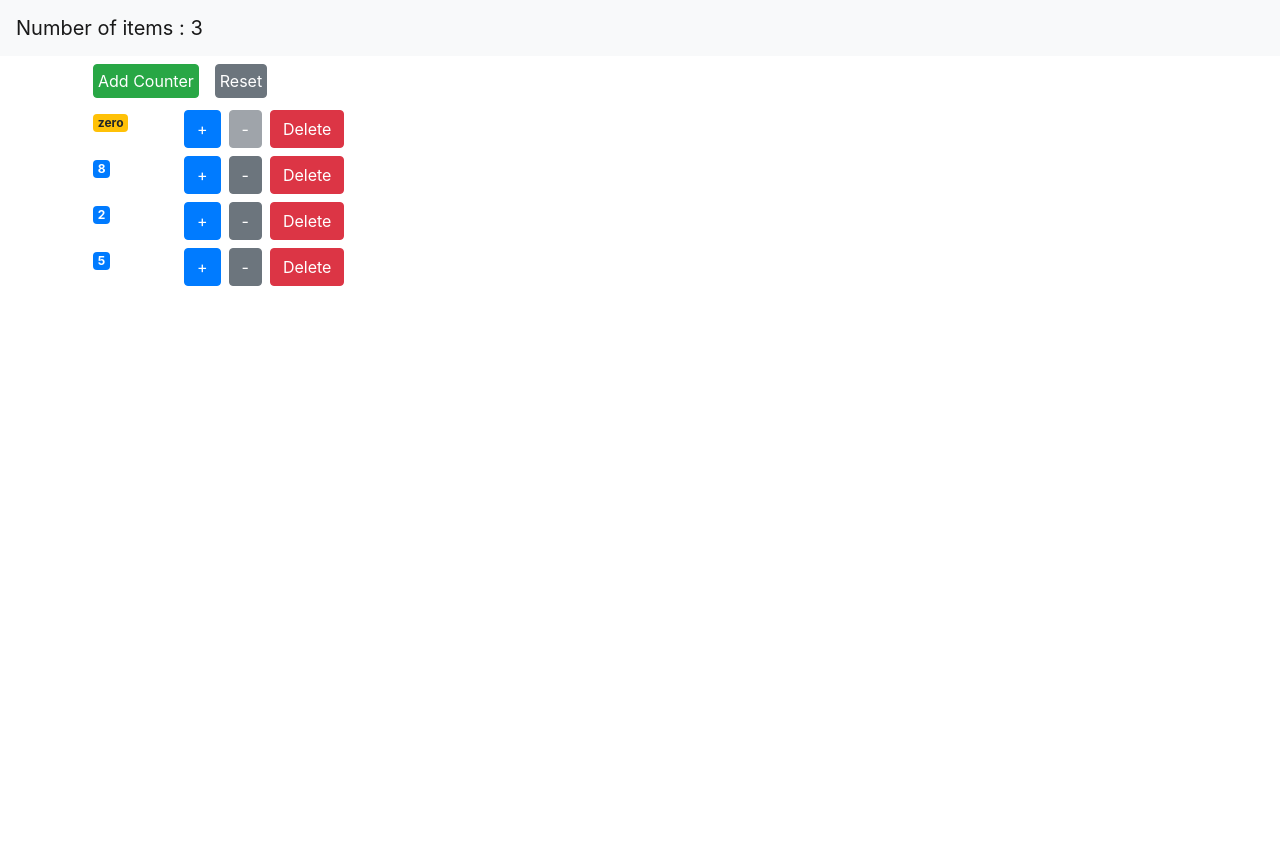
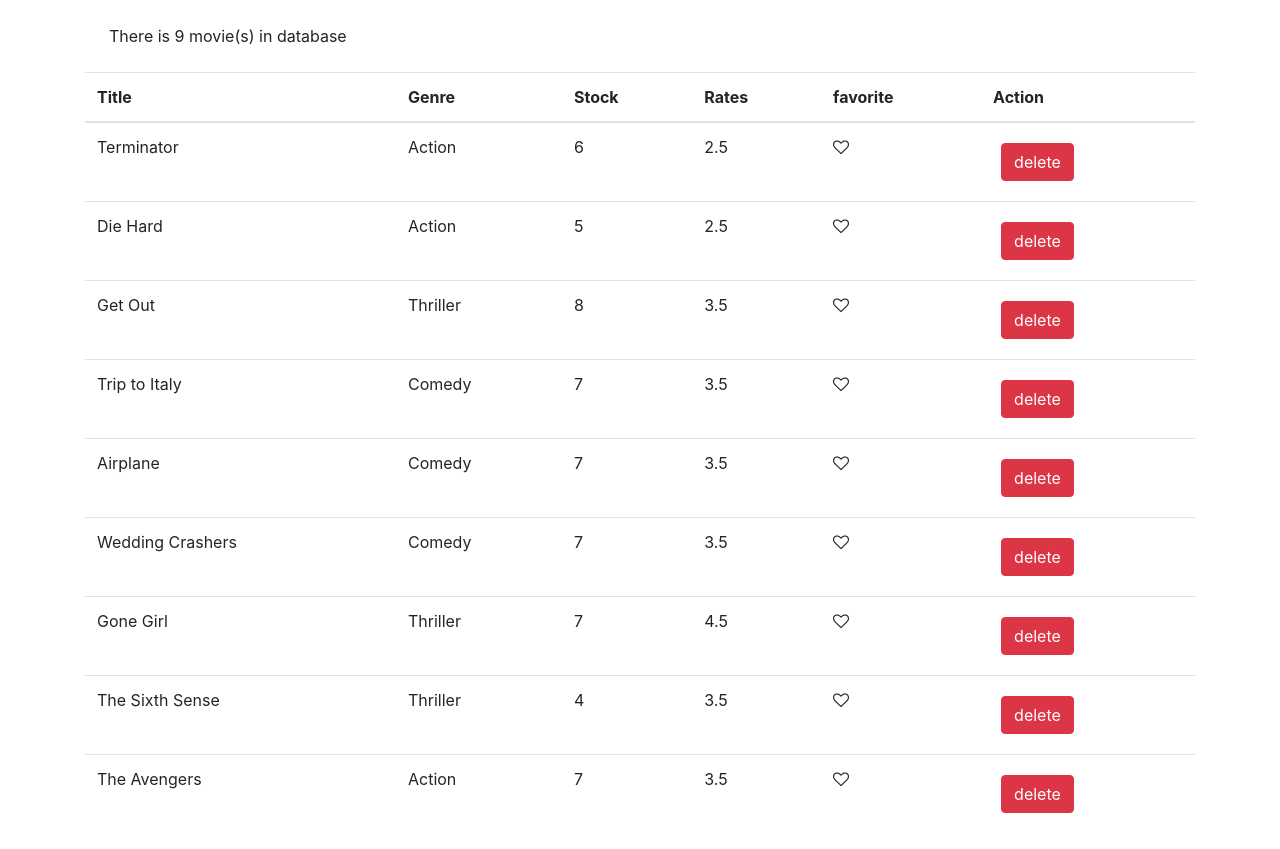
Before and after one commit to StevOrc/react-concept, a React (Create React App) app: page / in a window 1280 px wide. Before the commit the page ends 800 px from the top, so only its background shows below. Built offline with nearby package versions, Linux system fonts and the light colour scheme.

Commit message:
add like component

```diff
--- a/src/App.jsx
+++ b/src/App.jsx
@@ -1,6 +1,6 @@
 import React from 'react';
 import './App.css';
-import { Movie, Counter, Counters, NavBar}  from './components'
+import { Movie, Counter, Counters, NavBar, Like}  from './components'
 
 class App extends React.Component{
 
@@ -17,22 +17,22 @@
   }
   render(){
       return (
-        // <main className="container">
-        //   <Movie/>
-        // </main>
-          <React.Fragment>
-          <NavBar totalItems={this.totalCount()}/>
-            <main className="container">
-              <Counters
-                counters={this.state.counters}
-                onDelete={this.handleDelete}
-                onIncrement={this.handleIncrement}
-                onDecrement={this.handleDecrement}
-                onReset={this.hanldeReset}
-                onAddCounter={this.handleAddCounter}
-              />
-            </main>
-          </React.Fragment>
+        <main className="container">
+          <Movie/>
+        </main>
+          // <React.Fragment>
+          // <NavBar totalItems={this.totalCount()}/>
+          //   <main className="container">
+          //     <Counters
+          //       counters={this.state.counters}
+          //       onDelete={this.handleDelete}
+          //       onIncrement={this.handleIncrement}
+          //       onDecrement={this.handleDecrement}
+          //       onReset={this.hanldeReset}
+          //       onAddCounter={this.handleAddCounter}
+          //     />
+          //   </main>
+          // </React.Fragment>
       );
     }
 
--- a/src/components/features/movies/Movie.jsx
+++ b/src/components/features/movies/Movie.jsx
@@ -1,5 +1,6 @@
 import React, { Component } from 'react';
-import {getMovies, deleteMovie} from '../../../services/fakeMovieService';
+import {getMovies, deleteMovie, toogleLikeMovie} from '../../../services/fakeMovieService';
+import {Like} from '../../';
 
 export default class Movie extends Component {
     state = {
@@ -19,6 +20,7 @@
                     <th scope="col">Genre</th>
                     <th scope="col">Stock</th>
                     <th scope="col">Rates</th>
+                    <th scope="col">favorite</th>
                     <th scope="col">Action</th>
                     </tr>
                 </thead>
@@ -28,6 +30,11 @@
             </table>
         </React.Fragment>
         )
+    }
+
+    toogleLike = (movie) => {
+        toogleLikeMovie(movie._id);
+        this.setState({movies: getMovies()});
     }
 
     handleDeleteMovie = (movie) => {
@@ -42,22 +49,22 @@
                     <td>{movie.genre.name}</td>
                     <td>{movie.numberInStock}</td>
                     <td>{movie.dailyRentalRate}</td>
-                    <td><button onClick={ () => this.handleDeleteMovie(movie)} className="btn btn-danger m-2">delete</button></td>
+                    <td>
+                        <Like
+                            movie={movie}
+                            onLikeOrUnlike={this.toogleLike}
+                        />
+                    </td>
+                    <td>
+                        <button
+                            onClick={ () => this.handleDeleteMovie(movie)}
+                            className="btn btn-danger m-2">
+                                delete
+                        </button>
+                    </td>
                 </tr>)
         });
 
         return reslut;
     }
-
-    displayTest(){
-        return (
-            <tr>
-                <td>test</td>
-                <td>test</td>
-                <td>test</td>
-                <td>test</td>
-                <td>test</td>
-            </tr>
-        )
-    }
 }
--- a/src/components/index.js
+++ b/src/components/index.js
@@ -3,3 +3,4 @@
 export {default as Counter} from './concepts/Counter';
 export {default as Counters} from './concepts/Counters';
 export {default as NavBar} from './navbar/NavBar';
+export {default as Like} from './shared/components/Like';
--- a/src/components/navbar/NavBar.jsx
+++ b/src/components/navbar/NavBar.jsx
@@ -1,4 +1,4 @@
-import React, { Component } from 'react';
+import React from 'react';
 
 
 const NavBar = (props) =>{
--- /dev/null
+++ b/src/components/shared/components/Like.jsx
@@ -0,0 +1,25 @@
+import React, { Component } from 'react';
+
+class Like extends Component {
+
+    // <Like onLike={this.handleLike} onUnLike={this.handleUnlike} isLiked={this.state.isLiked}/>
+
+    render() {
+        return (
+            <React.Fragment>
+                <span>
+                    {this.renderIsLikeOrUnlike()}
+                </span>
+            </React.Fragment>
+        );
+    }
+
+    renderIsLikeOrUnlike = () => {
+        const {onLikeOrUnlike, movie} = this.props;
+        let likeClassName = 'fa fa-heart';
+        if(!movie.isLiked) likeClassName += '-o'
+        return <i onClick={ () => onLikeOrUnlike(movie)} className={likeClassName} style={{cursor: 'pointer'}} aria-hidden="true"></i>
+    }
+}
+
+export default Like;
--- a/src/services/fakeMovieService.js
+++ b/src/services/fakeMovieService.js
@@ -7,65 +7,80 @@
     genre: { _id: "5b21ca3eeb7f6fbccd471818", name: "Action" },
     numberInStock: 6,
     dailyRentalRate: 2.5,
-    publishDate: "2018-01-03T19:04:28.809Z"
+    publishDate: "2018-01-03T19:04:28.809Z",
+    isLiked: false
   },
   {
     _id: "5b21ca3eeb7f6fbccd471816",
     title: "Die Hard",
     genre: { _id: "5b21ca3eeb7f6fbccd471818", name: "Action" },
     numberInStock: 5,
-    dailyRentalRate: 2.5
+    dailyRentalRate: 2.5,
+    isLiked: false
   },
   {
     _id: "5b21ca3eeb7f6fbccd471817",
     title: "Get Out",
     genre: { _id: "5b21ca3eeb7f6fbccd471820", name: "Thriller" },
     numberInStock: 8,
-    dailyRentalRate: 3.5
+    dailyRentalRate: 3.5,
+    isLiked: false
   },
   {
     _id: "5b21ca3eeb7f6fbccd471819",
     title: "Trip to Italy",
     genre: { _id: "5b21ca3eeb7f6fbccd471814", name: "Comedy" },
     numberInStock: 7,
-    dailyRentalRate: 3.5
+    dailyRentalRate: 3.5,
+    isLiked: false
   },
   {
     _id: "5b21ca3eeb7f6fbccd47181a",
     title: "Airplane",
     genre: { _id: "5b21ca3eeb7f6fbccd471814", name: "Comedy" },
     numberInStock: 7,
-    dailyRentalRate: 3.5
+    dailyRentalRate: 3.5,
+    isLiked: false
   },
   {
     _id: "5b21ca3eeb7f6fbccd47181b",
     title: "Wedding Crashers",
     genre: { _id: "5b21ca3eeb7f6fbccd471814", name: "Comedy" },
     numberInStock: 7,
-    dailyRentalRate: 3.5
+    dailyRentalRate: 3.5,
+    isLiked: false
   },
   {
     _id: "5b21ca3eeb7f6fbccd47181e",
     title: "Gone Girl",
     genre: { _id: "5b21ca3eeb7f6fbccd471820", name: "Thriller" },
     numberInStock: 7,
-    dailyRentalRate: 4.5
+    dailyRentalRate: 4.5,
+    isLiked: false
   },
   {
     _id: "5b21ca3eeb7f6fbccd47181f",
     title: "The Sixth Sense",
     genre: { _id: "5b21ca3eeb7f6fbccd471820", name: "Thriller" },
     numberInStock: 4,
-    dailyRentalRate: 3.5
+    dailyRentalRate: 3.5,
+    isLiked: false
   },
   {
     _id: "5b21ca3eeb7f6fbccd471821",
     title: "The Avengers",
     genre: { _id: "5b21ca3eeb7f6fbccd471818", name: "Action" },
     numberInStock: 7,
-    dailyRentalRate: 3.5
+    dailyRentalRate: 3.5,
+    isLiked: false
   }
 ];
+
+export const toogleLikeMovie = (id) => {
+  const index = movies.findIndex( m => m._id === id);
+  movies[index].isLiked = !movies[index].isLiked;
+  return movies;
+}
 
 export function getMovies() {
   return movies;
```
